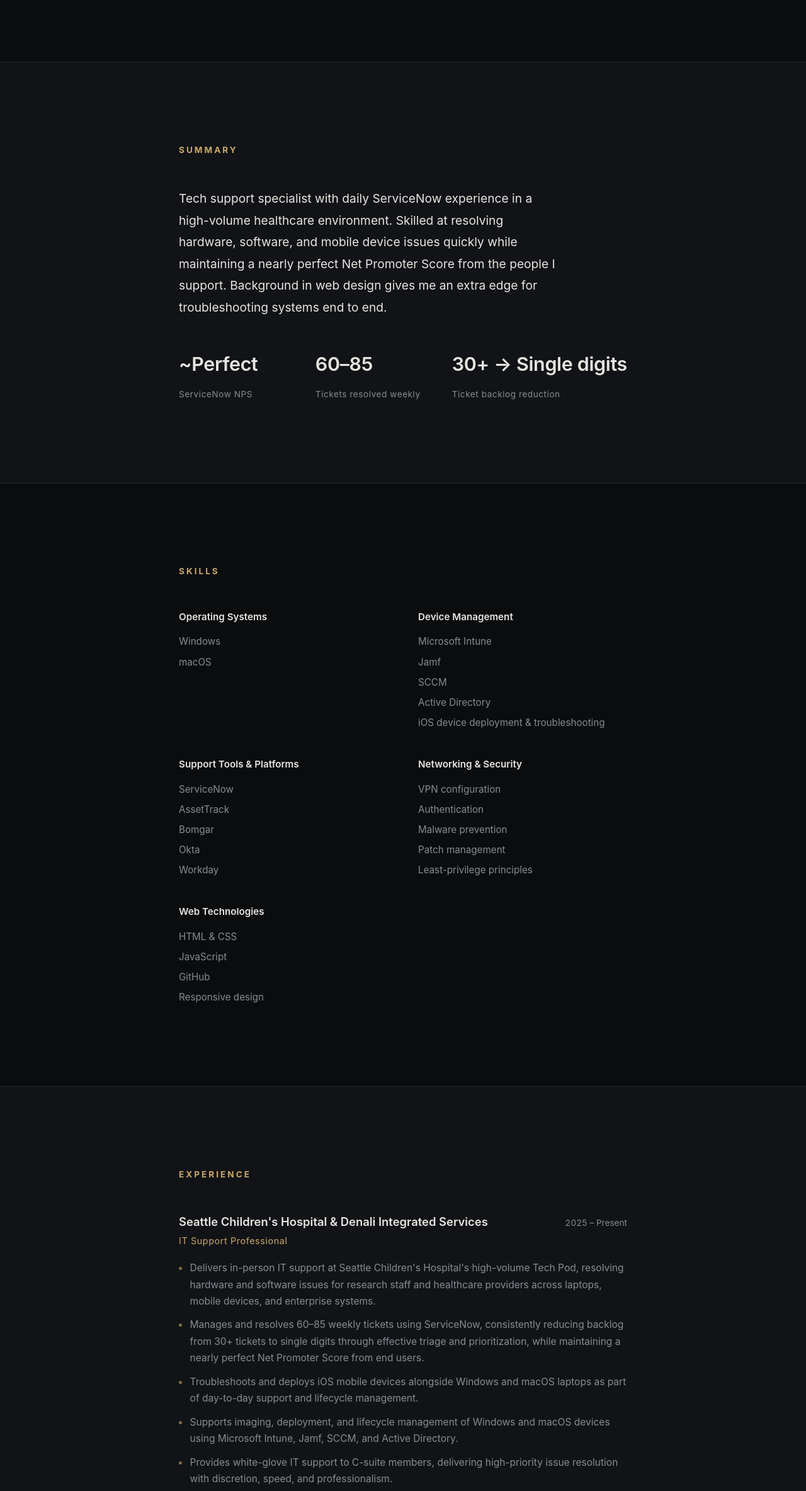
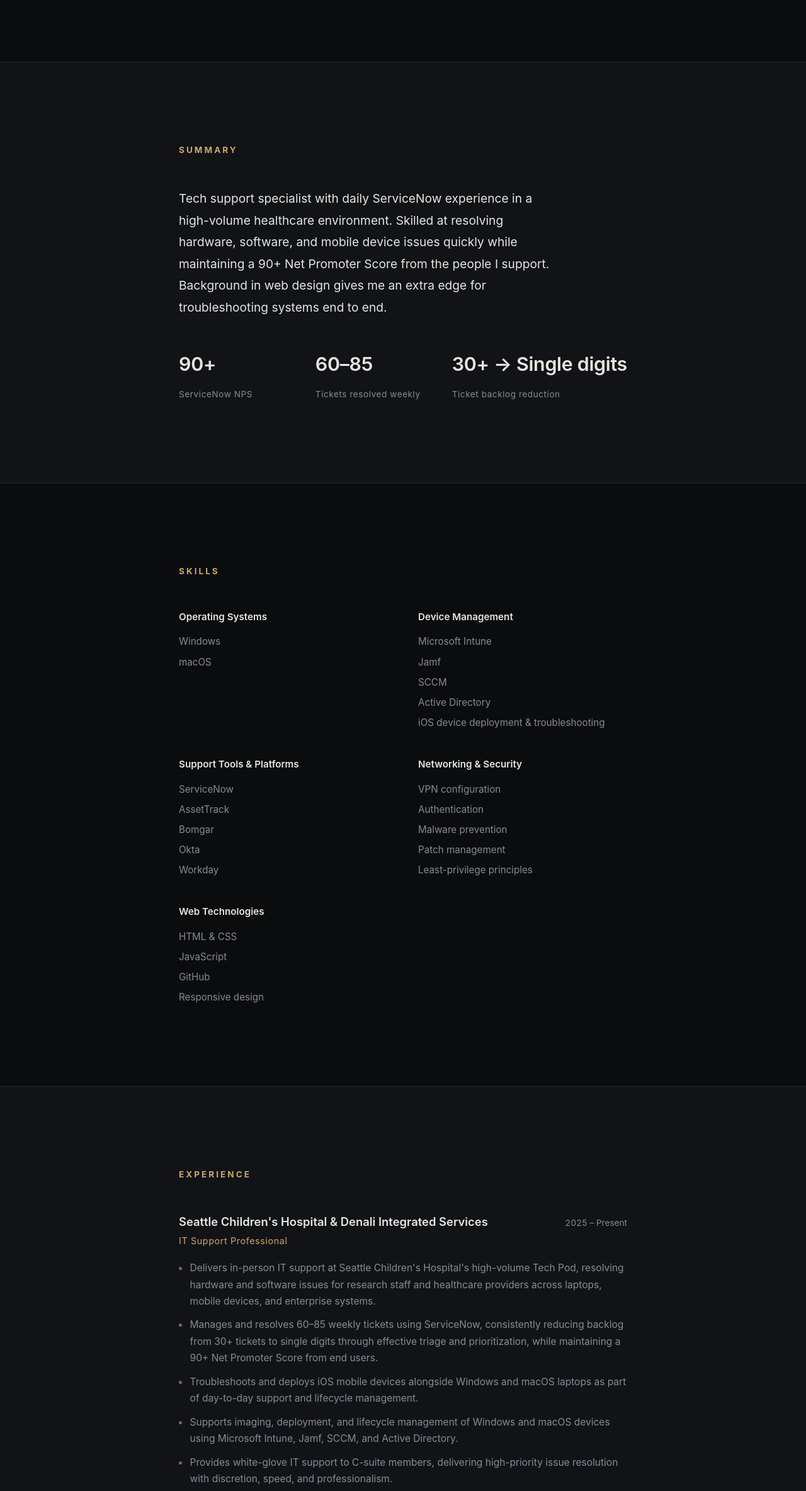
Before and after one commit to patricksenter/patricksenter.github.io, a React (Vite) app: page / in a window 1280 px wide. Shown: the part 702-3070 px from the top of the page at 63% size. Built offline with nearby package versions, Linux system fonts and the light colour scheme.

Commit message:
Update NPS stat to 90+

```diff
--- a/src/App.jsx
+++ b/src/App.jsx
@@ -40,13 +40,13 @@ function App() {
             Tech support specialist with daily ServiceNow experience in a
             high-volume healthcare environment. Skilled at resolving
             hardware, software, and mobile device issues quickly while
-            maintaining a nearly perfect Net Promoter Score from the people I
+            maintaining a 90+ Net Promoter Score from the people I
             support. Background in web design gives me an extra edge for
             troubleshooting systems end to end.
           </p>
           <div className="highlights">
             <div className="highlight">
-              <span className="stat">~Perfect</span>
+              <span className="stat">90+</span>
               <span className="label">ServiceNow NPS</span>
             </div>
             <div className="highlight">
@@ -136,7 +136,7 @@ function App() {
                 Manages and resolves 60–85 weekly tickets using ServiceNow,
                 consistently reducing backlog from 30+ tickets to single
                 digits through effective triage and prioritization, while
-                maintaining a nearly perfect Net Promoter Score from end
+                maintaining a 90+ Net Promoter Score from end
                 users.
               </li>
               <li>
```
